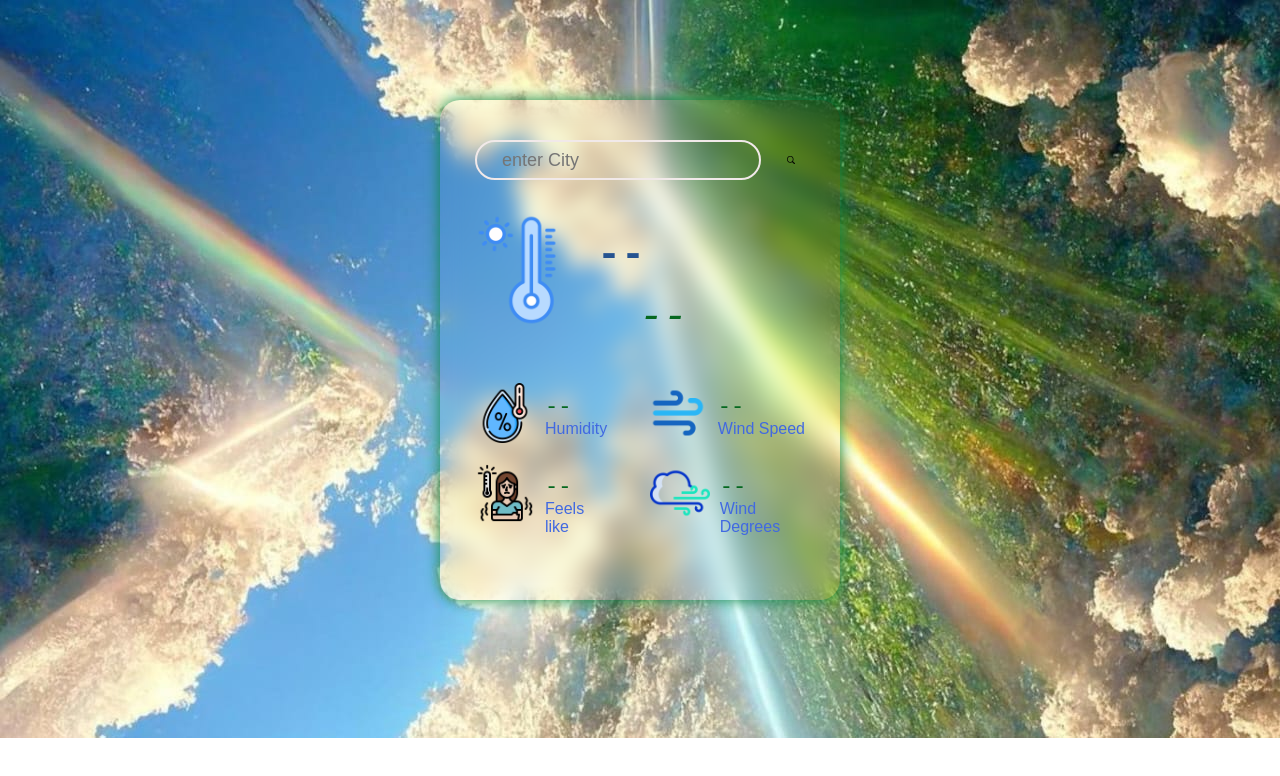
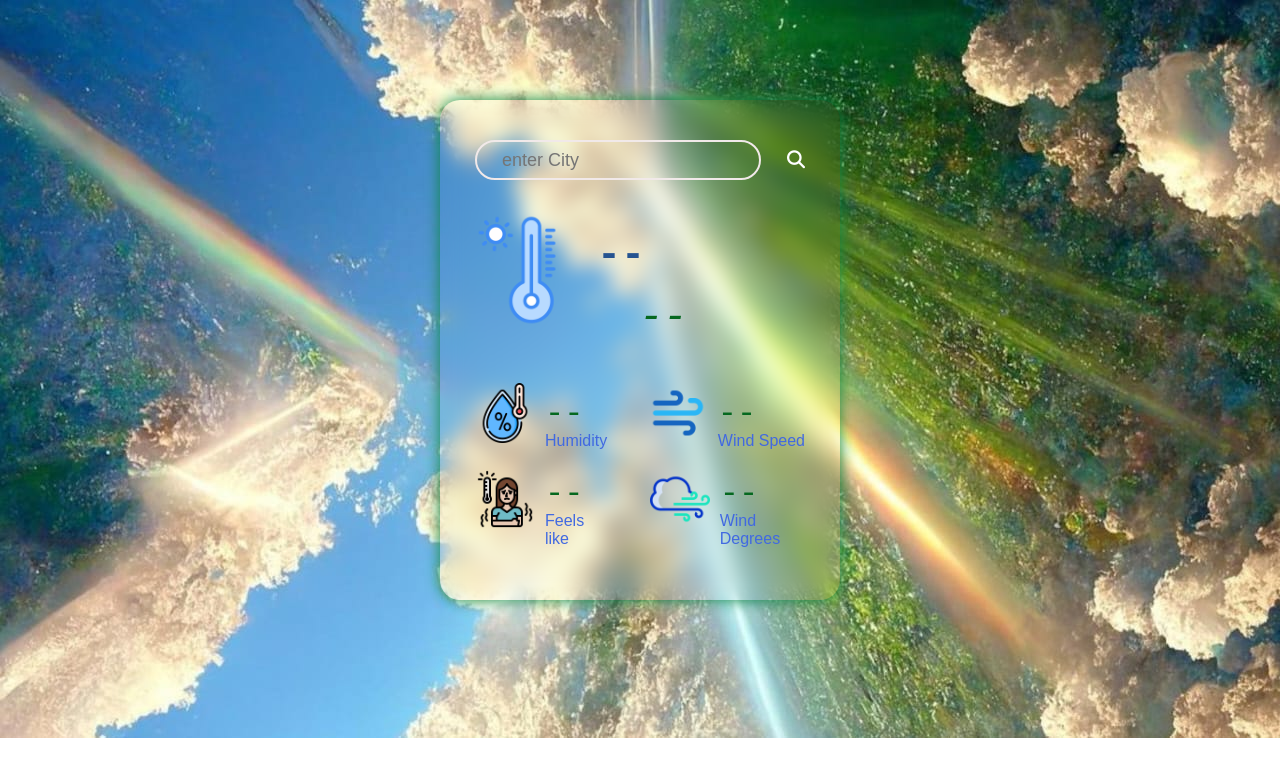
Before and after one commit to stutisinha1976/weather, a plain HTML site: page index.html in a window 1280 px wide. Drawn offline with Linux system fonts and the light colour scheme.

Commit message:
button fixed

```diff
--- a/index.html
+++ b/index.html
@@ -5,13 +5,15 @@
     <meta name="viewport" content="width=device-width, initial-scale=1.0">
     <title>Document</title>
     <link rel="stylesheet" href="styles.css">
+    <link rel="stylesheet" href="https://cdnjs.cloudflare.com/ajax/libs/font-awesome/6.5.1/css/all.min.css" integrity="sha512-DTOQO9RWCH3ppGqcWaEA1BIZOC6xxalwEsw9c2QQeAIftl+Vegovlnee1c9QX4TctnWMn13TZye+giMm8e2LwA==" crossorigin="anonymous" referrerpolicy="no-referrer" />
 </head>
 <body style="background-image: url(weath.jpeg); background-repeat: no-repeat; ">
    <div class="card">
     <div class="search">
         <input type="text" placeholder="enter City" spellcheck="false" id="cityname">
-        <button onclick="fetchData()"><img src="search-icon.webp" class="search"></button>
+        <button onclick="fetchData()"><i class="fa-solid fa-magnifying-glass"></i></button>
     </div>
+
     <div class="weather">
         <div class="disp">
         <img src="7986334.png" class="weather-icon">
--- a/styles.css
+++ b/styles.css
@@ -1,128 +1,149 @@
-*{
-    margin:0;
+* {
+    margin: 0;
     padding: 0;
     font-family: 'Poppins', sans-serif;
     box-sizing: border-box;
 }
-.search{
+
+.search {
     width: 100%;
     display: flex;
     justify-content: space-between;
     align-items: center;
 }
-.card{
+
+.card {
     width: 90%;
     max-width: 400px;
     height: 500px;
     backdrop-filter: blur(10px);
-    color:antiquewhite;
-    margin:100px auto 0;
+    color: antiquewhite;
+    margin: 100px auto 0;
     border-radius: 20px;
     padding: 40px 35px;
     text-align: center;
-   box-shadow: 0 0 15px rgb(11, 132, 69);
+    box-shadow: 0 0 15px rgb(11, 132, 69);
 }
 
-   .card:hover{
-    transition:  2s ease;
+.card:hover {
+    transition: 2s ease;
     opacity: 0.8;
-    background-color: rgb(38, 143, 218);
+    background-color: rgb(102, 153, 214);
     box-shadow: 10px 10px 20px rgb(208, 234, 8);
-   }
-   .row2{
+}
+
+.row2 {
     display: flex;
     justify-content: space-between;
+    margin-top: 80px;
+}
 
-    /* padding: 0 20px; */
-    margin-top: 80px;
-   }
-.search input{
-    border:0;
-    outline:0;
+.search input {
+    border: 0;
+    outline: 0;
     background-color: transparent;
-    border:2px solid rgb(241, 233, 233);
-    color:white;
-    padding:10px 25px;
-    height:40px;
+    border: 2px solid rgb(241, 233, 233);
+    color: white;
+    padding: 10px 25px;
+    height: 40px;
     border-radius: 30px;
-    width:300px;
+    width: 300px;
     margin-right: 16px;
     font-size: 18px;
 }
-.search button{
-    border:0;
-    outline:0;
+
+.search button {
+    border: 0;
+    outline: 0;
     background-color: transparent;
-    color:#fff;
-    padding:10px 10px;
-    height:40px;
+    color: #fff;
+    padding: 10px 10px;
+    height: 40px;
     width: 40px;
     border-radius: 30px;
     font-size: 18px;
     cursor: pointer;
+    flex: 1;
 }
-.weather-icon{
-    width:120px;
+
+/* .search button img {
+    object-fit: fill;
+    width: 100%;
+} */
+
+.weather-icon {
+    width: 120px;
     position: relative;
-    right:20%;
+    right: 20%;
     margin-left: 30px;
     margin-top: 30px;
     height: 120px;
 }
-.weather h1{
+
+.weather h1 {
     font-size: 40px;
     font-weight: 600;
     position: relative;
-    right:20%;
+    right: 20%;
     color: rgb(37, 83, 144);
     font-family: monospace;
     margin-left: 20px;
 
 }
-.weather h2{
+
+.weather h2 {
     font-size: 40px;
     font-weight: 500;
     color: rgb(5, 104, 31);
     display: inline-block;
     position: relative;
     left: 1%;
-    bottom:35px;
+    bottom: 35px;
     font-family: monospace;
     margin-left: 40px;
 
 }
-.disp{
+
+.disp {
     display: flex;
     align-items: center;
     padding-right: 90px;
 
 }
-.row1{
+
+.row1 {
     display: flex;
     justify-content: space-between;
     align-items: center;
-    /* padding: 0 20px; */
     margin-top: 80px;
 }
-.col{
+
+.col {
     display: flex;
     align-items: center;
     text-align: left;
     color: royalblue;
 
 }
-.col img{
+
+.col img {
     width: 60px;
     height: 60px;
     margin-right: 10px;
     margin-top: -85px;
 }
-.humidity, .wind, .feels-like,.wind-degree{
-    font-size:22px;
+
+.humidity,
+.wind,
+.feels-like,
+.wind-degree {
+    font-size: 32px;
+    font-weight: 500;
     margin-top: -60px;
     font-family: monospace;
     color: rgb(5, 104, 31);
 }
-#ws{
+
+#ws {
     margin-left: 50px;
 }
```
